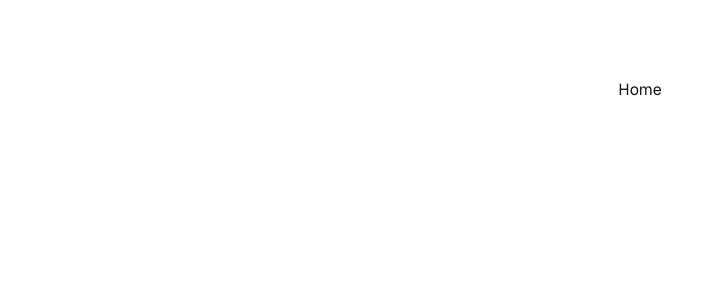
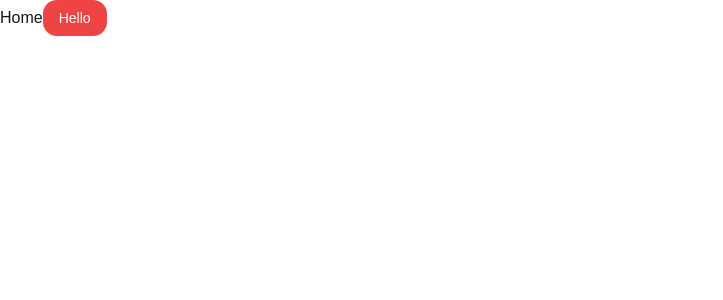
Before and after one commit to PlatenPrime/archpizza, a Next.js app: page / in a window 1280 px wide. Shown: the top 300 px of the page, without its empty margins (0-723 px from the left). Built offline with nearby package versions, Linux system fonts and the light colour scheme.

Commit message:
07.09.2024

```diff
--- a/app/globals.css
+++ b/app/globals.css
@@ -26,6 +26,7 @@
   }
 }
 
+
 @layer base {
   :root {
     --background: 0 0% 100%;
@@ -34,7 +35,7 @@
     --card-foreground: 222.2 84% 4.9%;
     --popover: 0 0% 100%;
     --popover-foreground: 222.2 84% 4.9%;
-    --primary: 222.2 47.4% 11.2%;
+    --primary: 221.2 83.2% 53.3%;
     --primary-foreground: 210 40% 98%;
     --secondary: 210 40% 96.1%;
     --secondary-foreground: 222.2 47.4% 11.2%;
@@ -46,14 +47,15 @@
     --destructive-foreground: 210 40% 98%;
     --border: 214.3 31.8% 91.4%;
     --input: 214.3 31.8% 91.4%;
-    --ring: 222.2 84% 4.9%;
+    --ring: 221.2 83.2% 53.3%;
+    --radius: 1rem;
     --chart-1: 12 76% 61%;
     --chart-2: 173 58% 39%;
     --chart-3: 197 37% 24%;
     --chart-4: 43 74% 66%;
     --chart-5: 27 87% 67%;
-    --radius: 0.5rem;
   }
+
   .dark {
     --background: 222.2 84% 4.9%;
     --foreground: 210 40% 98%;
@@ -61,7 +63,7 @@
     --card-foreground: 210 40% 98%;
     --popover: 222.2 84% 4.9%;
     --popover-foreground: 210 40% 98%;
-    --primary: 210 40% 98%;
+    --primary: 217.2 91.2% 59.8%;
     --primary-foreground: 222.2 47.4% 11.2%;
     --secondary: 217.2 32.6% 17.5%;
     --secondary-foreground: 210 40% 98%;
@@ -69,11 +71,11 @@
     --muted-foreground: 215 20.2% 65.1%;
     --accent: 217.2 32.6% 17.5%;
     --accent-foreground: 210 40% 98%;
-    --destructive: 0 62.8% 30.6%;
-    --destructive-foreground: 210 40% 98%;
+    --destructive: 12 98% 53%;
+    --destructive-foreground: 0 0% 100%;
     --border: 217.2 32.6% 17.5%;
     --input: 217.2 32.6% 17.5%;
-    --ring: 212.7 26.8% 83.9%;
+    --ring: 224.3 76.3% 48%;
     --chart-1: 220 70% 50%;
     --chart-2: 160 60% 45%;
     --chart-3: 30 80% 55%;
@@ -81,6 +83,7 @@
     --chart-5: 340 75% 55%;
   }
 }
+
 
 @layer base {
   * {
--- a/app/layout.tsx
+++ b/app/layout.tsx
@@ -1,17 +1,7 @@
 import type { Metadata } from "next";
-import localFont from "next/font/local";
 import "./globals.css";
 
-const geistSans = localFont({
-  src: "./fonts/GeistVF.woff",
-  variable: "--font-geist-sans",
-  weight: "100 900",
-});
-const geistMono = localFont({
-  src: "./fonts/GeistMonoVF.woff",
-  variable: "--font-geist-mono",
-  weight: "100 900",
-});
+
 
 export const metadata: Metadata = {
   title: "Create Next App",
@@ -26,7 +16,7 @@
   return (
     <html lang="en">
       <body
-        className={`${geistSans.variable} ${geistMono.variable} antialiased`}
+
       >
         {children}
       </body>
--- a/app/page.tsx
+++ b/app/page.tsx
@@ -1,8 +1,11 @@
+import { Button } from "@/components/ui/button";
 
 export default function Home() {
   return (
-    <div className="grid grid-rows-[20px_1fr_20px] items-center justify-items-center min-h-screen p-8 pb-20 gap-16 sm:p-20 font-[family-name:var(--font-geist-sans)]">
-     Home
-    </div>
+    <h1 className="">
+      Home
+
+      <Button variant="destructive">Hello</Button>
+    </h1>
   );
 }
--- /dev/null
+++ b/app/rows/[id]/page.tsx
@@ -0,0 +1,7 @@
+export default function ProductPage() {
+    return (
+        <div className="">
+            dghfjkgd;oih
+        </div>
+    );
+}
--- /dev/null
+++ b/components/ui/button.tsx
@@ -0,0 +1,57 @@
+import * as React from "react"
+import { Slot } from "@radix-ui/react-slot"
+import { cva, type VariantProps } from "class-variance-authority"
+
+import { cn } from "@/lib/utils"
+
+const buttonVariants = cva(
+  "inline-flex items-center justify-center whitespace-nowrap rounded-md text-sm font-medium transition-colors focus-visible:outline-none focus-visible:ring-1 focus-visible:ring-ring disabled:pointer-events-none disabled:opacity-50",
+  {
+    variants: {
+      variant: {
+        default:
+          "bg-primary text-primary-foreground shadow hover:bg-primary/90",
+        destructive:
+          "bg-destructive text-destructive-foreground shadow-sm hover:bg-destructive/90",
+        outline:
+          "border border-input bg-background shadow-sm hover:bg-accent hover:text-accent-foreground",
+        secondary:
+          "bg-secondary text-secondary-foreground shadow-sm hover:bg-secondary/80",
+        ghost: "hover:bg-accent hover:text-accent-foreground",
+        link: "text-primary underline-offset-4 hover:underline",
+      },
+      size: {
+        default: "h-9 px-4 py-2",
+        sm: "h-8 rounded-md px-3 text-xs",
+        lg: "h-10 rounded-md px-8",
+        icon: "h-9 w-9",
+      },
+    },
+    defaultVariants: {
+      variant: "default",
+      size: "default",
+    },
+  }
+)
+
+export interface ButtonProps
+  extends React.ButtonHTMLAttributes<HTMLButtonElement>,
+    VariantProps<typeof buttonVariants> {
+  asChild?: boolean
+}
+
+const Button = React.forwardRef<HTMLButtonElement, ButtonProps>(
+  ({ className, variant, size, asChild = false, ...props }, ref) => {
+    const Comp = asChild ? Slot : "button"
+    return (
+      <Comp
+        className={cn(buttonVariants({ variant, size, className }))}
+        ref={ref}
+        {...props}
+      />
+    )
+  }
+)
+Button.displayName = "Button"
+
+export { Button, buttonVariants }
--- a/package.json
+++ b/package.json
@@ -10,6 +10,7 @@
   },
   "dependencies": {
     "@radix-ui/react-icons": "^1.3.0",
+    "@radix-ui/react-slot": "^1.1.0",
     "class-variance-authority": "^0.7.0",
     "clsx": "^2.1.1",
     "lucide-react": "^0.439.0",
```
Also changed, not shown: 1 other file (tests, documents, lock files or other folders).
